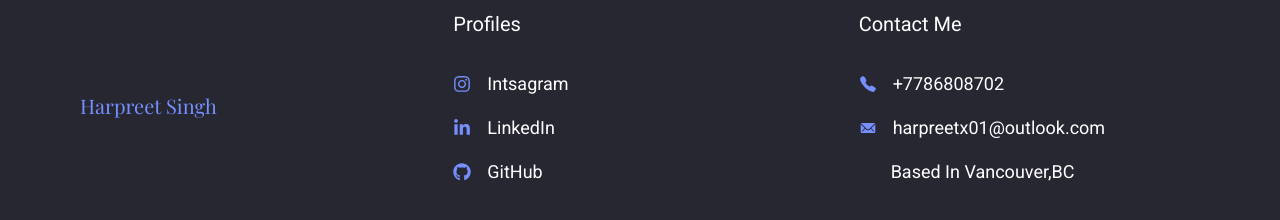
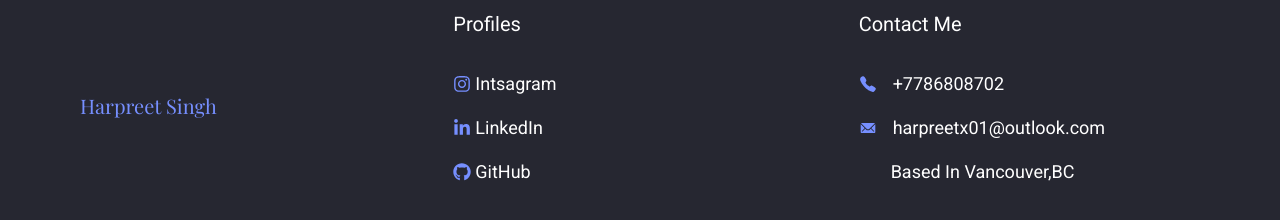
Before and after one commit to harpreet1o/personalSite, a React (Vite) app: page / in a window 1280 px wide. Shown: the part 3197-3417 px from the top of the page. Built offline with nearby package versions, Linux system fonts and the light colour scheme; a web font is replaced by a local one.

Commit message:
implemented the footer links

```diff
--- a/src/components/Footer.jsx
+++ b/src/components/Footer.jsx
@@ -9,29 +9,51 @@
   const handleEmailClick = () => {
     window.location.href = `mailto:${email}`;
   };
+
   return (
     <div>
       <div className="grid grid-cols-3 items-center justify-between gap-x-8 px-12 py-12 bg-black text-white text-lg border-t border-white">
         <h1 className="font-logo text-xl  ml-8 text-blue">Harpreet Singh</h1>
         <div>
           <h2 className="text-xl mb-8">Profiles</h2>
-          <div className="flex gap-4 items-center mb-4 cursor-pointer ">
-            <FaInstagram className="text-blue " />
+          <div className="flex gap-4 items-center mb-4 cursor-pointer">
+            <a
+              href="https://www.instagram.com/harpreet1o/"
+              target="_blank"
+              rel="noopener noreferrer"
+              className="flex gap-1 items-center"
+            >
+              <FaInstagram className="text-blue" />
               <span className=" transition duration-300 ease-in-out hover:bg-blue">
                 Intsagram
               </span>
+            </a>
           </div>
           <div className="flex gap-4 items-center mb-4 cursor-pointer">
+            <a
+              href="www.linkedin.com/in/harpreet-singh-31a912258"
+              target="_blank"
+              rel="noopener noreferrer"
+              className="flex gap-1 items-center"
+            >
               <FaLinkedinIn className="text-blue" />
               <span className=" transition duration-300 ease-in-out hover:bg-blue">
                 LinkedIn
               </span>
+            </a>
           </div>
           <div className="flex gap-4 items-center mb-4 cursor-pointer">
+            <a
+              href="https://github.com/harpreet1o"
+              target="_blank"
+              rel="noopener noreferrer"
+              className="flex gap-1 items-center"
+            >
               <FaGithub className="text-blue" />
               <span className=" transition duration-300 ease-in-out hover:bg-blue">
                 GitHub
               </span>
+            </a>
           </div>
         </div>
         <div>
```
Lines whose indentation alone changed are shown as unchanged.
